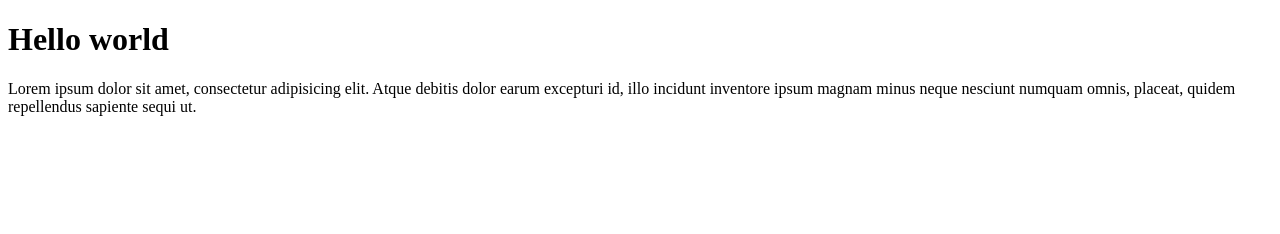
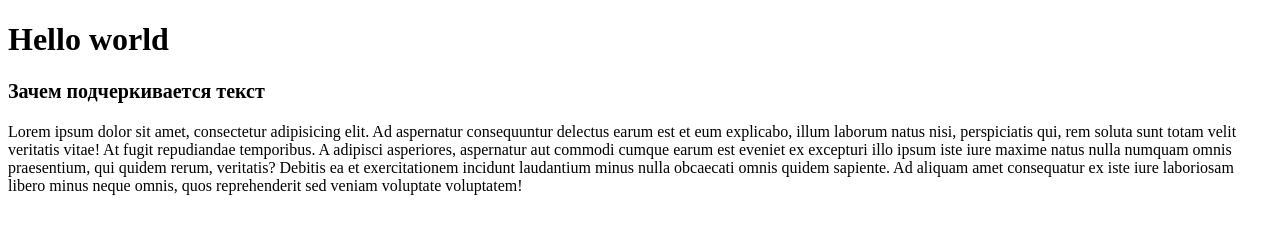
Before and after one commit to 1vickblack/php-storm, a plain HTML site: page index.html in a window 1280 px wide. Drawn offline with Linux system fonts and the light colour scheme.

Commit message:
second commit

```diff
--- a/css/main.css
+++ b/css/main.css
@@ -0,0 +1,4 @@
+.bold-big{
+    font-weight: bold;
+    font-size: 20px;
+}
--- a/index.html
+++ b/index.html
@@ -1,17 +1,21 @@
 <!doctype html>
-<html lang="en">
+<html lang="ru">
 <head>
     <meta charset="UTF-8">
     <meta name="viewport" content="width=device-width, initial-scale=1.0">
+    <link rel="stylesheet" href="css/main.css">
     <title>Document</title>
 </head>
 <body>
     <h1>Hello world</h1>
 
-    <p>Lorem ipsum dolor sit amet, consectetur adipisicing elit. Atque debitis dolor earum excepturi id, illo incidunt inventore ipsum magnam minus neque nesciunt numquam omnis, placeat, quidem repellendus sapiente sequi ut.</p>
+    <p class="bold-big">Зачем подчеркивается текст</p>
 
-
-
+    <p>
+        <span>Lorem ipsum dolor sit amet, consectetur adipisicing elit. Ad aspernatur consequuntur delectus earum est et eum explicabo, illum laborum natus nisi, perspiciatis qui, rem soluta sunt totam velit veritatis  vitae!</span>
+        <span>At fugit repudiandae temporibus. A adipisci asperiores, aspernatur aut commodi cumque earum est eveniet ex excepturi illo ipsum iste iure maxime natus nulla numquam omnis praesentium, qui quidem rerum, veritatis?</span>
+        <span>Debitis ea et exercitationem incidunt laudantium minus nulla obcaecati omnis quidem sapiente. Ad aliquam amet consequatur ex iste iure laboriosam libero minus neque omnis, quos reprehenderit sed veniam voluptate voluptatem!</span>
+    </p>
 
 
     <script src="js/main.js"></script>
```
